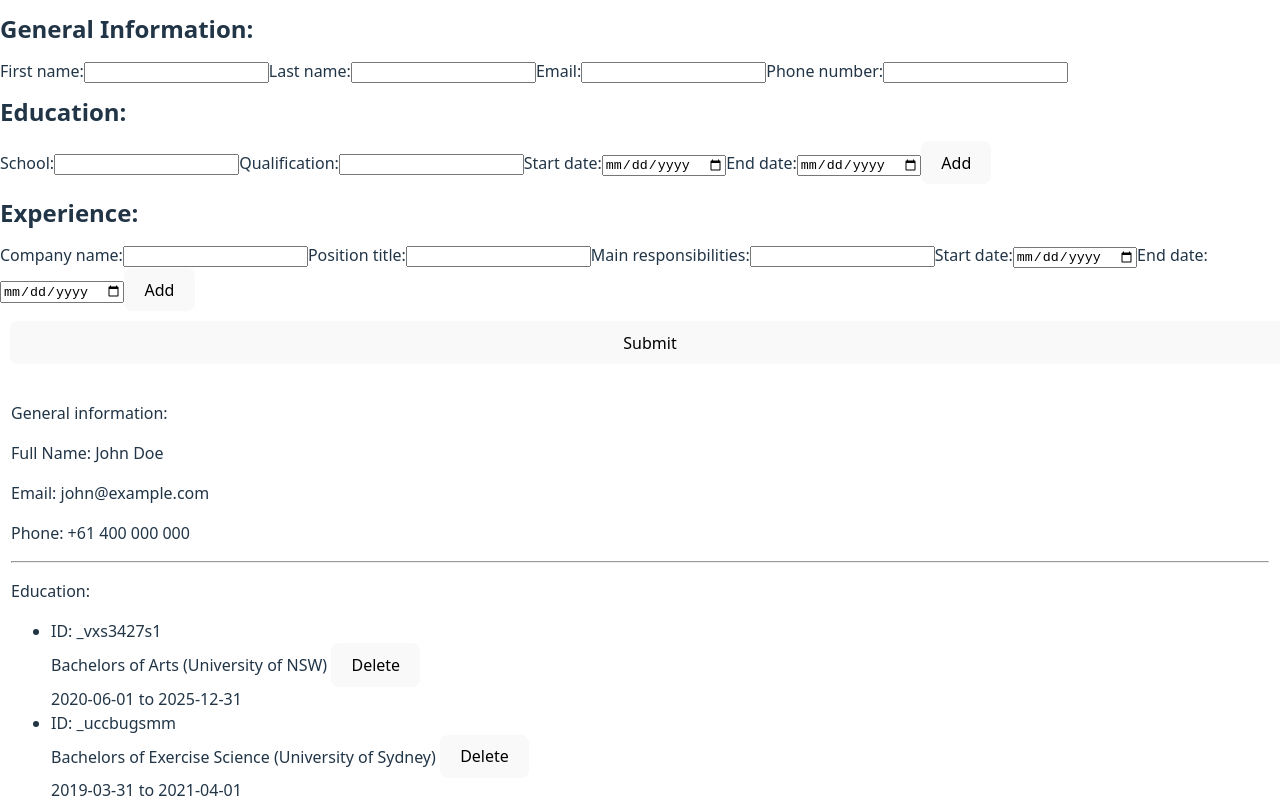
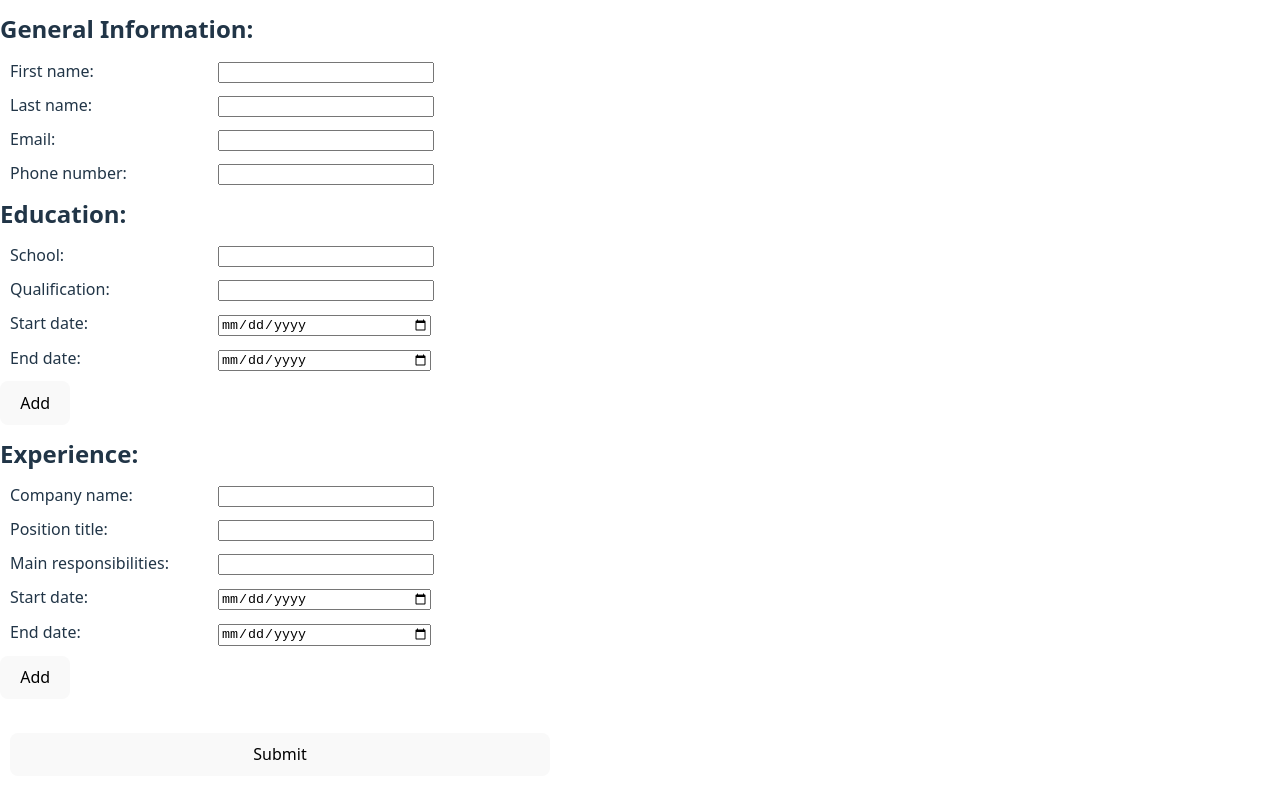
Before and after one commit to reneexie01/odin-cv-application, a React (Vite) app: page / in a window 1280 px wide. Shown: the top 800 px of the page. Built offline with nearby package versions, Linux system fonts and the light colour scheme.

Commit message:
Added simple styling to make input fields more user friendly

```diff
--- a/src/components/input.jsx
+++ b/src/components/input.jsx
@@ -40,27 +40,37 @@ function Inputs({
 function GeneralInformationInputs({ onChangeFirst, onChangeLast, onChangeEmail, onChangePhone }) {
     return (
         <>
+        <div class="general-information">
             <h1>General Information: </h1>
+            <div>
                 <label>
-            First name:
+                <span>First name: </span>
                 <input
                     onChange={onChangeFirst}
                 />
                 </label>
+            </div>
+            <div>
                 <label>
-            Last name:
+                <span>Last name: </span>
                 <input
                     onChange={onChangeLast}
                 />
                 </label>
+            </div>
+            <div>
                 <label>
-            Email:
+                <span>Email: </span>
                 <input onChange={onChangeEmail}/>
                 </label>
+            </div>
+            <div>
                 <label>
-            Phone number:
+                <span>Phone number: </span>
                 <input onChange={onChangePhone}/>
                 </label>
+            </div>
+        </div>
         </>
     )
 }
@@ -68,32 +78,42 @@ function GeneralInformationInputs({ onChangeFirst, onChangeLast, onChangeEmail,
 function EducationInputs({ onClickEducation, onChangeSchool, onChangeQualification, onChangeEducationStart, onChangeEducationEnd }) {
     return (
         <>
+        <div class="education-information">
             <h1>Education: </h1>
+            <div>
                 <label>
-            School:
+                <span>School: </span>
                 <input
                     onChange={onChangeSchool}
                 />
                 </label>
+            </div>
+            <div>
                 <label>
-            Qualification:
+                <span>Qualification:</span>
                 <input
                     onChange={onChangeQualification}
                 />
                 </label>
+            </div>
+            <div>
                 <label>
-            Start date:
+                <span>Start date: </span>
                 <input type="date"
                     onChange={onChangeEducationStart}
                 />
                 </label>
+            </div>
+            <div>
                 <label>
-            End date:
+                <span>End date: </span>
                 <input type="date"
                     onChange={onChangeEducationEnd}
                 />
                 </label>
+            </div>
             <button onClick={onClickEducation}>Add</button>
+        </div>
         </>
     )
 }
@@ -101,38 +121,50 @@ function EducationInputs({ onClickEducation, onChangeSchool, onChangeQualificati
 function ExperienceInputs({ onClickExperience, onChangeCompany, onChangePosition, onChangeResponsibility, onChangeExperienceStart, onChangeExperienceEnd }) {
     return (
         <>
+        <div class="experience-information">
             <h1>Experience: </h1>
+            <div>
                 <label>
-            Company name:
+                <span>Company name: </span>
                 <input
                     onChange={onChangeCompany}
                 />
                 </label>
+            </div>
+            <div>
                 <label>
-            Position title:
+                <span>Position title: </span>
                 <input
                     onChange={onChangePosition}
                 />
                 </label>
+            </div>
+            <div>
                 <label>
-            Main responsibilities:
+                <span>Main responsibilities: </span>
                 <input
                     onChange={onChangeResponsibility}
                 />
                 </label>
+            </div>
+            <div>
                 <label>
-            Start date:
+                <span>Start date: </span>
                 <input type="date"
                     onChange={onChangeExperienceStart}
                 />
                 </label>
+            </div>
+            <div>
                 <label>
-            End date:
+                <span>End date: </span>
                 <input type="date"
                     onChange={onChangeExperienceEnd}
                 />
                 </label>
+            </div>
             <button onClick={onClickExperience}>Add</button>
+        </div>
         </>
     )
 }
--- a/src/components/parent.jsx
+++ b/src/components/parent.jsx
@@ -4,6 +4,8 @@ import { Outputs } from './output.jsx'
 import { toolsManager } from './tools.jsx'
 
 export { Parent }
+
+// TODO: Put the functions into a parent function that returns functions ??
 
 function Parent() {
     const [person, setPerson] = useState({
@@ -72,6 +74,8 @@ function Parent() {
         const newEducation = [...education, newEntry]
         setEducation(newEducation)
     } // TODO: Validate that everything has been filled in before accepting data
+
+    // TODO: Clear the entries in the inputs after submission is made
 
     const removeEducation = (e) => {
         const targetId = e.target.id;
--- a/src/index.css
+++ b/src/index.css
@@ -82,3 +82,16 @@ button:focus-visible {
   width: 100%;
   margin: 10px;
 }
+
+span {
+  display: inline-block;
+  width: 40%;
+}
+
+input {
+  width: 40%;
+}
+
+.general-information > div, .education-information > div, .experience-information > div {
+  margin: 10px;
+}
```
Lines whose indentation alone changed are shown as unchanged.
